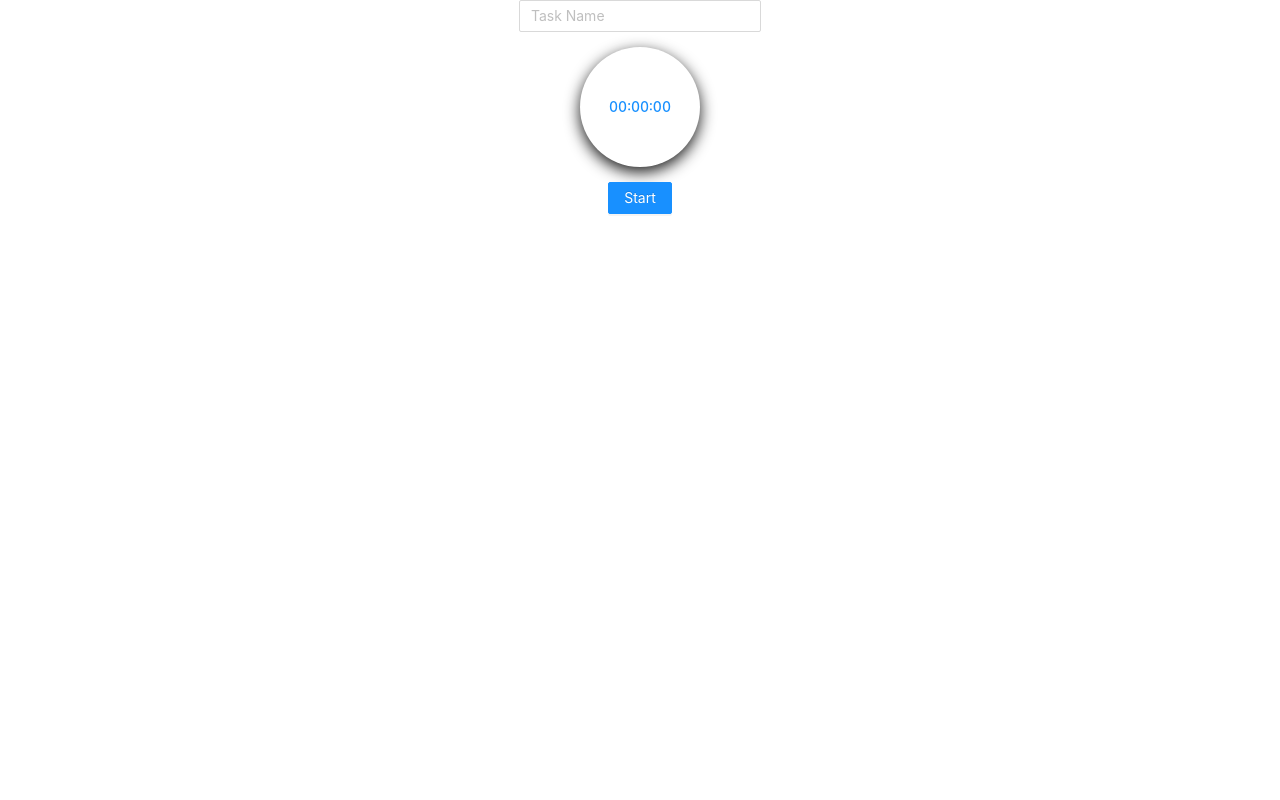
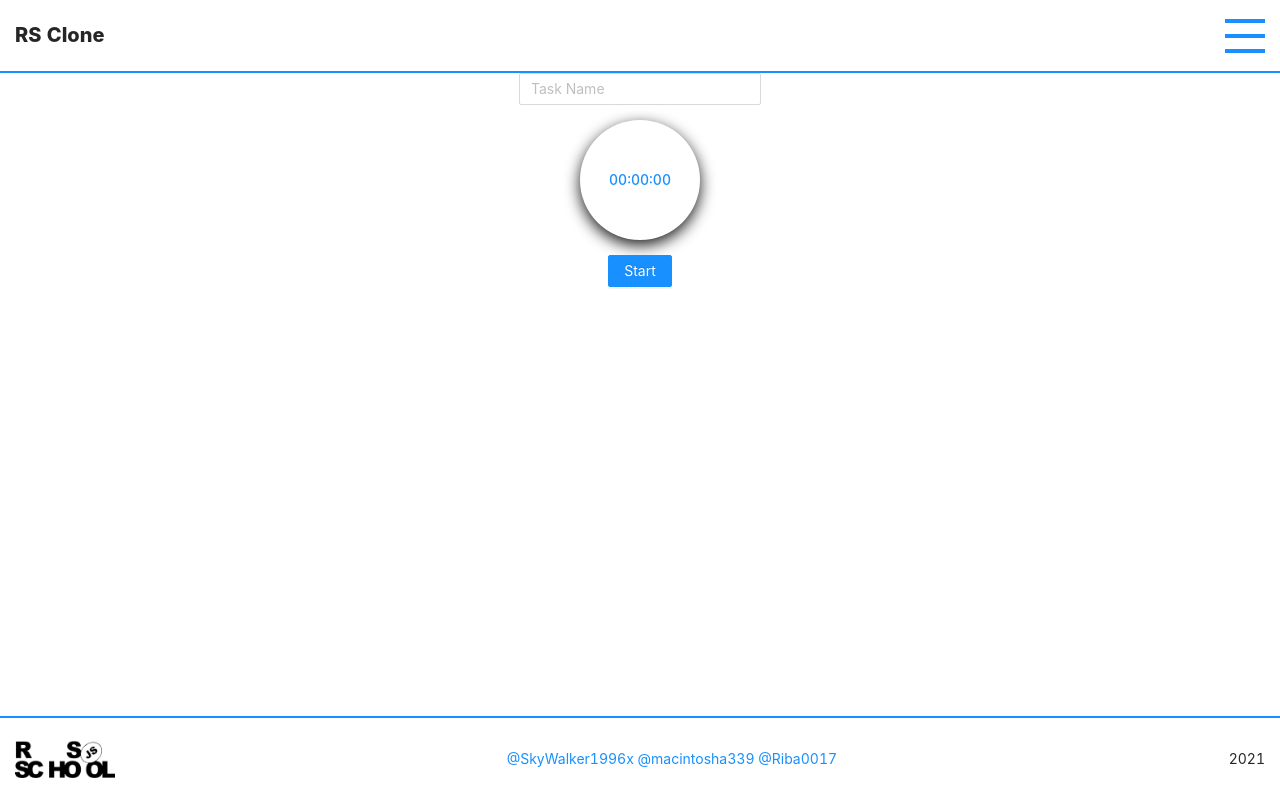
Before and after one commit to SkyWalker1996x/rs-clone, a React (Create React App) app: page / in a window 1280 px wide. Built offline with nearby package versions, Linux system fonts and the light colour scheme.

Commit message:
feat: add header and footer

```diff
--- /dev/null
+++ b/public/index.css
@@ -0,0 +1,70 @@
+* {
+    margin: 0;
+    padding: 0;
+    box-sizing: border-box;
+}
+html {
+    height: 100%;
+}
+body {
+    display: flex;
+    flex-direction: column;
+    height: 100%;
+}
+.root {
+    flex: 1 0 auto;
+}
+.header,
+.footer {
+    flex: 0 0 auto;
+    display: flex;
+    flex-flow: row wrap;
+    justify-content: space-between;
+    align-items: center;
+    padding: 20px 15px;
+}
+.header {
+    border-bottom: 2px solid #1890FF;
+}
+.header__logo {
+    font-size: 20px;
+    font-weight: 800;
+    margin: 0;
+}
+.nav-button {
+    position: relative;
+    height: 4px;
+    width: 40px;
+    background-color: #1890FF;
+}
+.nav-button::before,
+.nav-button::after {
+    content: '';
+    position: absolute;
+    display: inline-block;
+    height: 4px;
+    width: 40px;
+    background-color: #1890FF;
+}
+.nav-button::before {
+    top: -15px;
+}
+.nav-button::after {
+    top: 15px;
+}
+.footer {
+    border-top: 2px solid #1890FF;
+}
+.developers {
+    padding: 10px;
+    text-align: center;
+}
+
+@media all and (max-width: 768px) {
+    .footer {
+        justify-content: center;
+    }
+    .developers {
+        width: 100%;
+    }
+}
--- a/public/index.html
+++ b/public/index.html
@@ -24,11 +24,31 @@
       work correctly both with client-side routing and a non-root public URL.
       Learn how to configure a non-root public URL by running `npm run build`.
     -->
+    <link rel="stylesheet" href="index.css">
     <title>React App</title>
   </head>
   <body>
     <noscript>You need to enable JavaScript to run this app.</noscript>
-    <div id="root"></div>
+    <header class="header">
+      <h1 class="logo header__logo">RS Clone</h1>
+      <div class="nav-button"></div>
+    </header>
+
+    <div id="root" class="root"></div>
+
+    <footer class="footer">
+      <a class="logo" href="https://rs.school/js/" target="_blank">
+        <img class="logo__image" src="/logo-rs.png" alt="RSSchool" width="100">
+      </a>
+      <div class="developers">
+        <a href="https://github.com/SkyWalker1996x" target="_blank">@SkyWalker1996x</a>
+        <a href="https://github.com/macintosha339" target="_blank">@macintosha339</a>
+        <a href="https://github.com/Riba0017" target="_blank">@Riba0017</a>
+      </div>
+      <div class="info">
+        <span class="info__year">2021</span>
+      </div>
+    </footer>
     <!--
       This HTML file is a template.
       If you open it directly in the browser, you will see an empty page.
```
Also changed, not shown: public/logo-rs.png (added).
